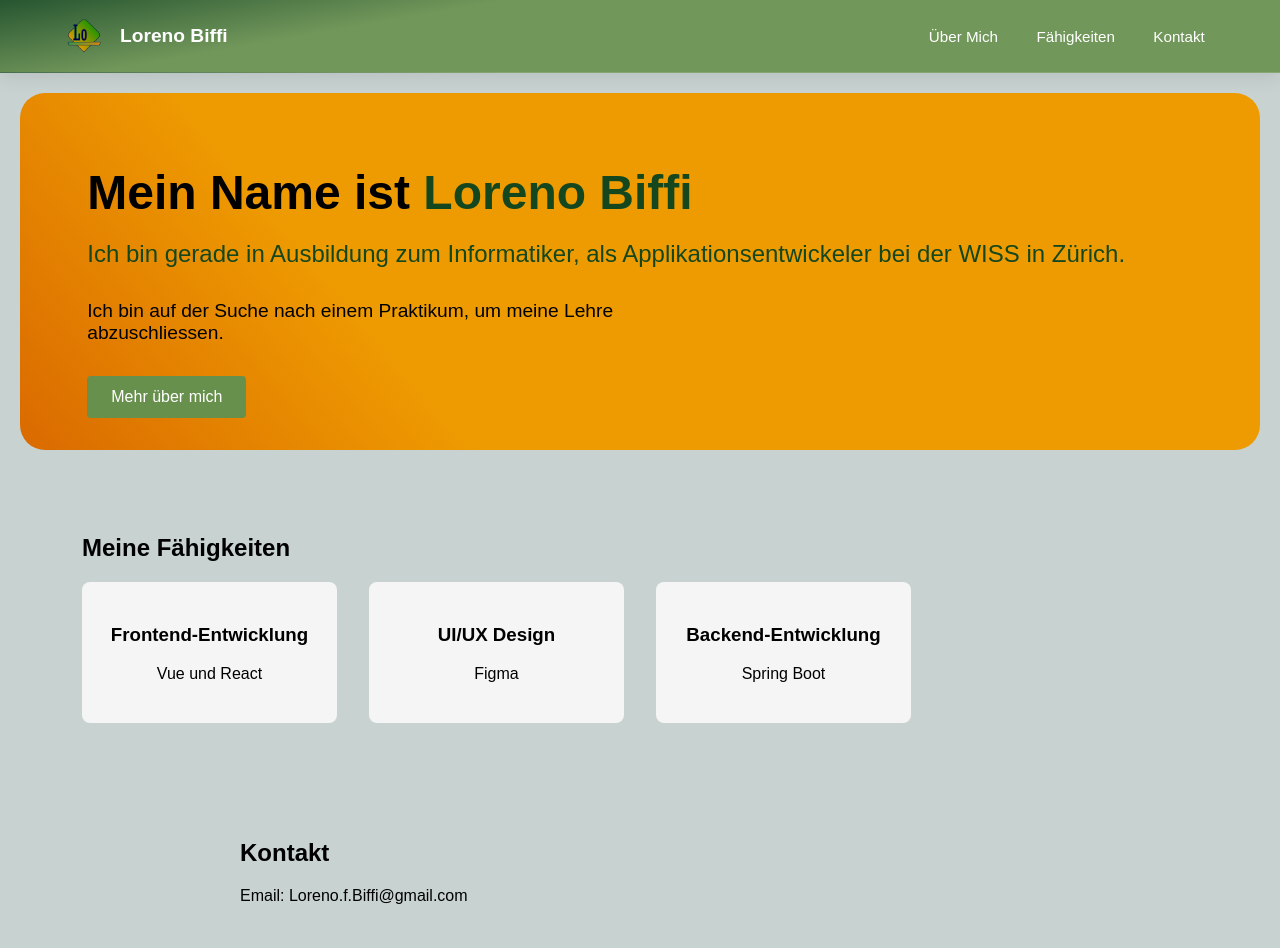
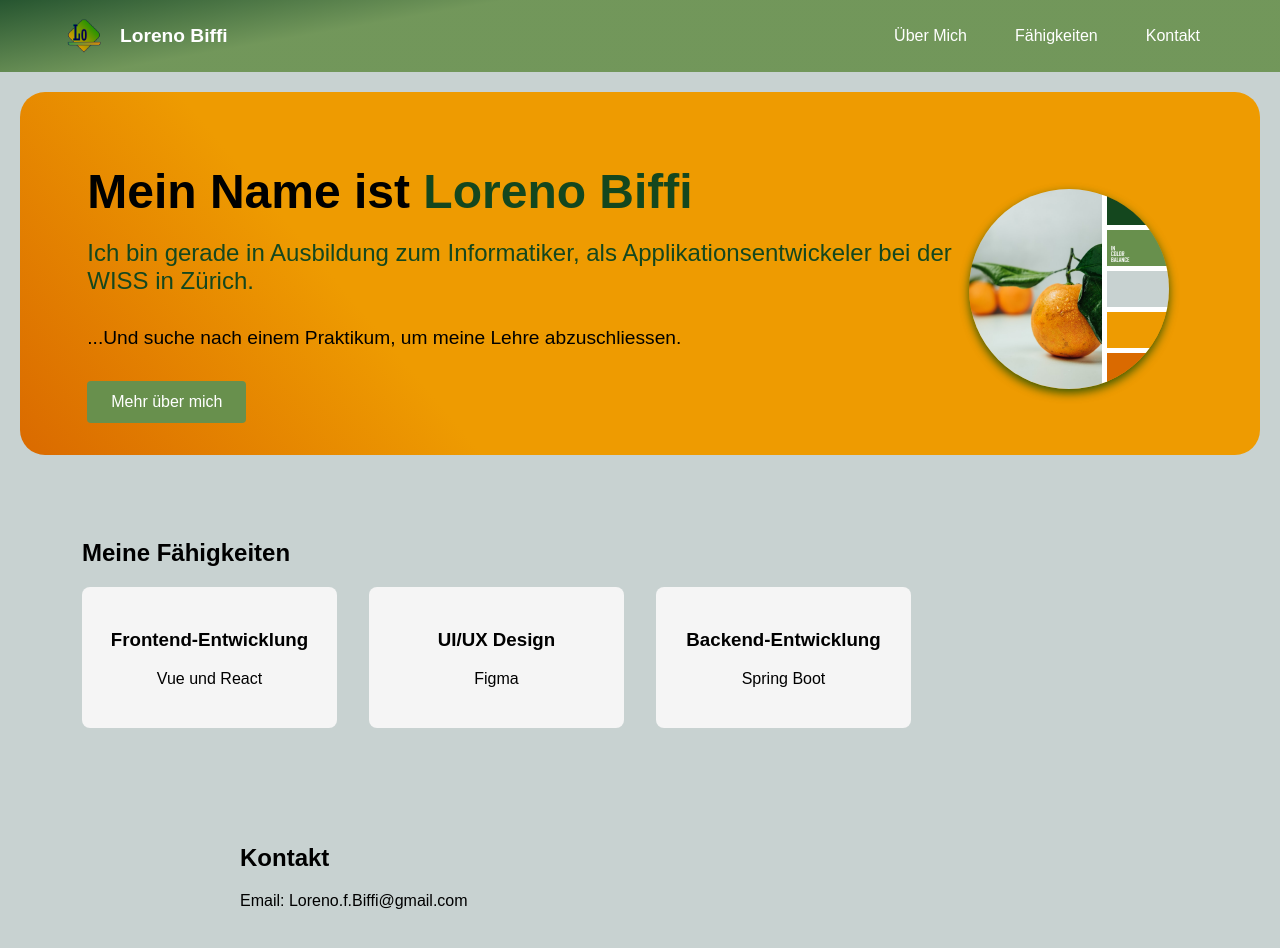
Before and after one commit to LorenoWiss/LorenoBiffiWebseite, a Vue app in the folder Bewerbungswebseite/: page / in a window 1280 px wide. Shown: the top 948 px of the page. Built offline with nearby package versions, Linux system fonts and the light colour scheme.

Commit message:
Bei 'Einleitung' ein Foto hinzugefügt und Drawer aktualisiert für die Handy Ansicht

```diff
--- a/Bewerbungswebseite/src/App.vue
+++ b/Bewerbungswebseite/src/App.vue
@@ -28,10 +28,21 @@ body {
   display: flex;
   flex-direction: column;
   min-height: 100vh;
+  max-width: 100vw;
+  overflow: hidden;
 }
 
 main {
   flex: 1;
   padding: 20px;
 }
+
+html, body {
+  margin: 0;
+  padding: 0;
+  width: 100%;
+  overflow-x: hidden;
+}
+
+
 </style>
--- a/Bewerbungswebseite/src/components/Einleitung.vue
+++ b/Bewerbungswebseite/src/components/Einleitung.vue
@@ -4,9 +4,10 @@
       <div class="intro-content">
         <h1>Mein Name ist <span class="highlight">Loreno Biffi</span></h1>
         <h2>Ich bin gerade in Ausbildung zum Informatiker, als Applikationsentwickeler bei der WISS in Zürich.</h2>
-        <p class="intro-text">Ich bin auf der Suche nach einem Praktikum, um meine Lehre abzuschliessen.</p>
+        <p class="intro-text">...Und suche nach einem Praktikum, um meine Lehre abzuschliessen.</p>
         <router-link to="/ueber-mich" class="cta-button">Mehr über mich</router-link>
       </div>
+      <img src="@/assets/profile.png" alt="Profilbild" class="profile-image">
     </section>
 
     <Faehigkeiten id="faehigkeiten" />
@@ -31,15 +32,17 @@ export default {
 .intro-section {
   min-height: 30vh;
   display: flex;
-  align-items: center auto;
+  align-items: center;
   background: linear-gradient(50deg,#DA6A00, #EE9B01 30%);
   padding: 2rem;
   border-radius: 25px;
+  position: relative;
 }
 
 .intro-content {
   max-width: 90%;
   padding-left: 3%;
+  z-index: 1;
 }
 
 h1 {
@@ -78,9 +81,45 @@ h2 {
   background-color: #1a252f;
 }
 
+.profile-image {
+  width: 200px;
+  height: 200px;
+  border-radius: 50%;
+  object-fit: cover;
+  margin-left: auto;
+  margin-right: 5%;
+  margin-top: 2rem;
+  box-shadow: 0 4px 10px rgba(2, 69, 2, 0.771);
+}
+
+/* Mobile Version - Bild ausblenden */
 @media (max-width: 768px) {
+  .profile-image {
+    display: none;
+  }
+
+  .intro-content {
+    max-width: 100%;
+    padding: 0 5%;
+    text-align: center;
+  }
+
   h1 {
     font-size: 2rem;
   }
+
+  h2 {
+    font-size: 1.2rem;
+  }
+
+  .intro-section {
+    flex-direction: column;
+    padding: 2rem 1rem;
+    text-align: center;
+  }
+
+  .cta-button {
+    margin: 0 auto;
+  }
 }
 </style>
--- a/Bewerbungswebseite/src/components/Header.vue
+++ b/Bewerbungswebseite/src/components/Header.vue
@@ -1,6 +1,6 @@
 <template>
   <header class="header">
-    <div class="logo-container">
+    <div class="logo-container" :class="{ 'hidden': menuOpen }">
       <img src="@/assets/logo.png" alt="Profilbild" class="profile-image">
       <router-link to="/" class="logo">Loreno Biffi</router-link>
     </div>
@@ -9,12 +9,16 @@
       <span class="hamburger"></span>
     </button>
 
-    <nav class="nav" :class="{ 'active': menuOpen }" @click="closeMenu">
+    <nav class="nav" :class="{ 'active': menuOpen }">
+      <div class="nav-header">
+        <img src="@/assets/logo.png" alt="Profilbild" class="drawer-logo">
+        <span class="drawer-title">Loreno Biffi</span>
+      </div>
       <div class="nav-links">
-        <router-link v-if="$route.path !== '/ueber-mich'" to="/ueber-mich" class="nav-link">Über Mich</router-link>
-        <router-link v-else to="/" class="nav-link">Startseite</router-link>
-        <a href="/#faehigkeiten" class="nav-link">Fähigkeiten</a>
-        <a href="/#kontakt" class="nav-link">Kontakt</a>
+        <router-link v-if="$route.path !== '/ueber-mich'" to="/ueber-mich" class="nav-link" @click="closeMenu">Über Mich</router-link>
+        <router-link v-else to="/" class="nav-link" @click="closeMenu">Startseite</router-link>
+        <a href="/#faehigkeiten" class="nav-link" @click="closeMenu">Fähigkeiten</a>
+        <a href="/#kontakt" class="nav-link" @click="closeMenu">Kontakt</a>
       </div>
     </nav>
 
@@ -30,20 +34,32 @@ export default {
       menuOpen: false
     }
   },
+  mounted() {
+    window.addEventListener('scroll', this.closeMenu);
+  },
+  beforeUnmount() {
+    window.removeEventListener('scroll', this.closeMenu);
+  },
   methods: {
     toggleMenu() {
-      this.menuOpen = !this.menuOpen
-      document.body.style.overflow = this.menuOpen ? 'hidden' : ''
+      this.menuOpen = !this.menuOpen;
+      document.body.classList.toggle('no-scroll', this.menuOpen);
     },
     closeMenu() {
-      this.menuOpen = false
-      document.body.style.overflow = ''
+      this.menuOpen = false;
+      document.body.classList.remove('no-scroll');
     }
   }
 }
 </script>
 
 <style scoped>
+:global(.no-scroll) {
+  overflow: hidden;
+  position: fixed;
+  width: 100%;
+}
+
 .header {
   display: flex;
   justify-content: space-between;
@@ -51,27 +67,28 @@ export default {
   padding: 1rem 5%;
   background: linear-gradient(170deg, rgba(20, 71, 30, 0.9), rgba(104, 144, 77, 0.9) 30%);
   backdrop-filter: blur(10px);
-  -webkit-backdrop-filter: blur(10px);
   position: sticky;
   top: 0;
   z-index: 1000;
-  box-shadow: 0 2px 20px rgba(0, 0, 0, 0.1);
-  border-bottom: 1px solid rgba(255, 255, 255, 0.15);
+  width: 100%;
+  box-sizing: border-box;
 }
 
 .logo-container {
   display: flex;
   align-items: center;
   gap: 1rem;
-  z-index: 1002;
+  transition: opacity 0.3s ease;
+}
+
+.logo-container.hidden {
+  opacity: 0;
 }
 
 .profile-image {
   width: 40px;
   height: 40px;
   object-fit: cover;
-  border: none;
-  border-radius: 0;
 }
 
 .logo {
@@ -79,11 +96,6 @@ export default {
   font-weight: 600;
   text-decoration: none;
   font-size: 1.2rem;
-  transition: opacity 0.3s;
-}
-
-.logo:hover {
-  opacity: 0.9;
 }
 
 /* Hamburger Menu */
@@ -93,9 +105,6 @@ export default {
   cursor: pointer;
   padding: 10px;
   z-index: 1002;
-  display: flex;
-  align-items: center;
-  justify-content: center;
 }
 
 .hamburger {
@@ -104,7 +113,6 @@ export default {
   height: 2px;
   background: white;
   position: relative;
-  transition: all 0.3s;
 }
 
 .hamburger::before,
@@ -114,7 +122,7 @@ export default {
   width: 24px;
   height: 2px;
   background: white;
-  transition: all 0.3s;
+  transition: transform 0.3s;
 }
 
 .hamburger::before {
@@ -142,17 +150,42 @@ export default {
   position: fixed;
   top: 0;
   right: -100%;
-  width: 70%;
-  max-width: 300px;
+  width: 45%; /* Deutlich schmaler */
+  max-width: 200px; /* Maximale Breite begrenzt */
   height: 100vh;
-  background: linear-gradient(160deg, rgba(20, 71, 30, 0.95), rgba(104, 144, 77, 0.95) 40%);
-  backdrop-filter: blur(15px);
-  -webkit-backdrop-filter: blur(15px);
+  background: linear-gradient(160deg, #14471E, #68904D 40%);
   display: flex;
   flex-direction: column;
-  padding: 6rem 1.5rem 2rem;
-  transition: right 0.4s cubic-bezier(0.22, 1, 0.36, 1);
+  padding: 1rem;
+  transition: right 0.3s ease-out;
   z-index: 1001;
+  box-shadow: -2px 0 10px rgba(0,0,0,0.2);
+}
+
+.nav-header {
+  display: flex;
+  flex-direction: column;
+  align-items: center;
+  padding: 1rem 0;
+  border-bottom: 1px solid rgba(255,255,255,0.1);
+  margin-bottom: 1rem;
+}
+
+.drawer-logo {
+  width: 50px;
+  height: 50px;
+  object-fit: cover;
+  margin-bottom: 0.5rem;
+}
+
+.drawer-title {
+  color: white;
+  font-weight: 600;
+  font-size: 1.1rem;
+}
+
+.nav.active {
+  right: 0;
 }
 
 .nav-links {
@@ -161,26 +194,17 @@ export default {
   gap: 1rem;
 }
 
-.nav.active {
-  right: 0;
-}
-
 .nav-link {
   color: white;
   text-decoration: none;
   font-size: 1rem;
-  padding: 0.6rem 1rem;
-  border-radius: 6px;
-  transition: all 0.3s;
-  display: block;
-  white-space: nowrap;
-  text-align: center;
+  padding: 0.75rem 0.5rem;
+  border-radius: 4px;
+  transition: background 0.3s;
 }
 
-.nav-link:hover,
-.nav-link.router-link-exact-active {
-  background: rgba(255, 255, 255, 0.15);
-  transform: translateX(5px);
+.nav-link:hover {
+  background: rgba(255,255,255,0.1);
 }
 
 /* Overlay */
@@ -190,8 +214,7 @@ export default {
   left: 0;
   width: 100%;
   height: 100%;
-  background: rgba(0, 0, 0, 0.5);
-  backdrop-filter: blur(2px);
+  background: rgba(0, 0, 0, 0.7);
   opacity: 0;
   visibility: hidden;
   transition: all 0.3s;
@@ -215,24 +238,27 @@ export default {
     width: auto;
     height: auto;
     background: transparent;
-    backdrop-filter: none;
+    flex-direction: row;
     padding: 0;
+    max-width: none;
+    box-shadow: none;
+  }
+
+  .nav-header {
+    display: none;
   }
 
   .nav-links {
     flex-direction: row;
-    gap: 0.8rem;
+    gap: 1rem;
   }
 
   .nav-link {
-    padding: 0.5rem 0.8rem;
-    font-size: 0.95rem;
+    padding: 0.5rem 1rem;
   }
 
-  .nav-link:hover,
-  .nav-link.router-link-exact-active {
-    transform: none;
-    background: rgba(255, 255, 255, 0.1);
+  .logo-container.hidden {
+    opacity: 1;
   }
 }
 </style>
```
